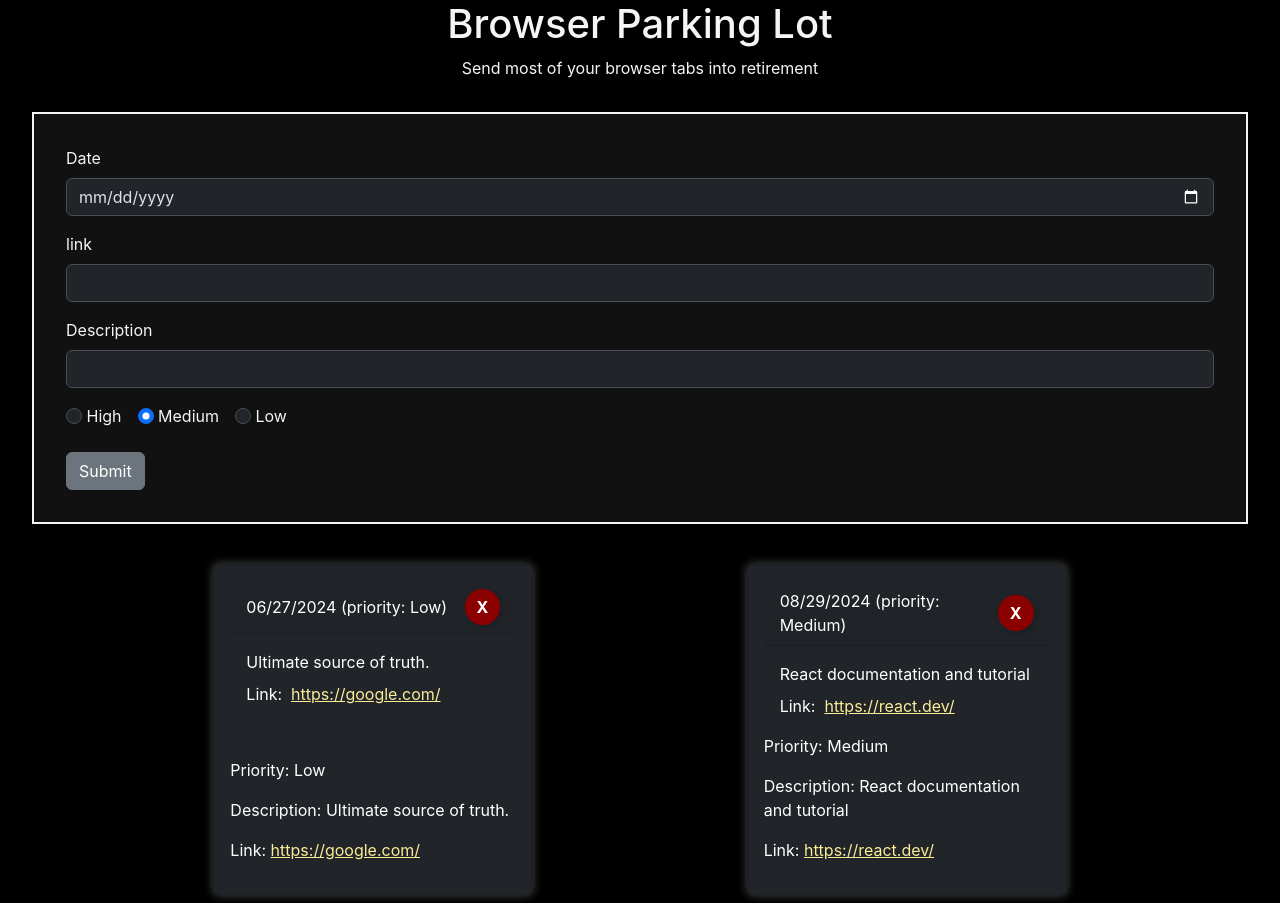
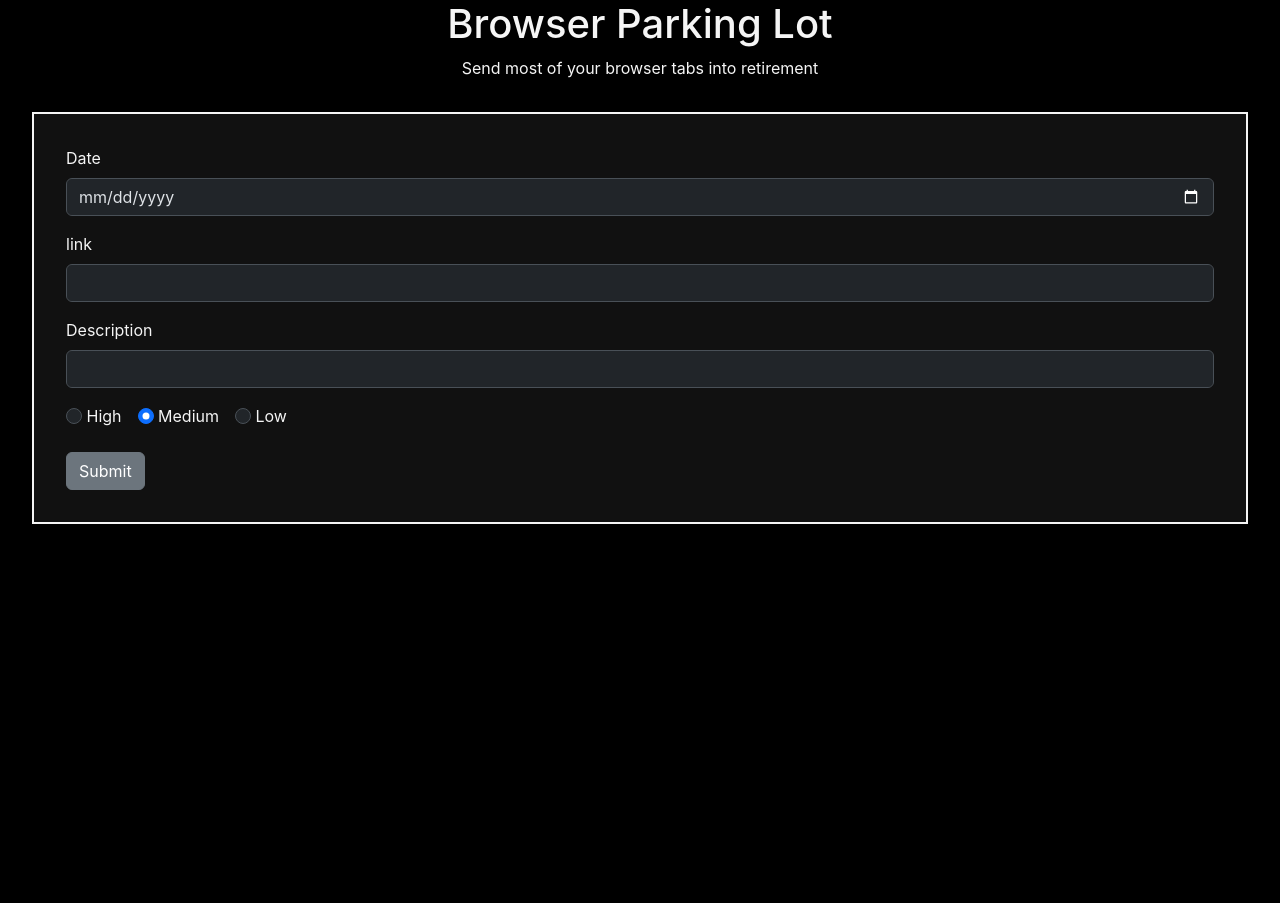
Before and after one commit to Mckreames/Browser-Parking-Lot, a React (Create React App) app: page / in a window 1280 px wide. After the commit the page ends 800 px from the top, so only its background shows below. Built offline with nearby package versions, Linux system fonts and the light colour scheme.

Commit message:
local storage changes

```diff
--- a/src/App.js
+++ b/src/App.js
@@ -1,28 +1,25 @@
 import "./App.css";
-import { useState } from "react";
+import { useState, useEffect } from "react";
 import { nanoid } from "nanoid";
 import ParkingLotForm from "./Components/ParkingLotForm/ParkingLotForm";
 import ParkingLotList from "./Components/ParkingLotList/ParkingLotList";
 
-import "./App.css";
+function getInitialState() {
+  let savedState = localStorage.getItem("items");
+  if (typeof savedState === "string") {
+    return JSON.parse(savedState);
+  }
+  return [];
+}
 
 function App() {
-  const [parkingLotItems, setParkingLotItems] = useState([
-    {
-      id: nanoid(),
-      date: "06/27/2024",
-      priority: "Low",
-      link: "https://google.com/",
-      description: "Ultimate source of truth.",
-    },
-    {
-      id: nanoid(),
-      date: "08/29/2024",
-      priority: "Medium",
-      link: "https://react.dev/",
-      description: "React documentation and tutorial",
-    },
-  ]);
+  const [parkingLotItems, setParkingLotItems] = useState(getInitialState());
+
+  function saveParkingLotItems() {
+    localStorage.setItem("items", JSON.stringify(parkingLotItems));
+  }
+
+  useEffect(saveParkingLotItems, [parkingLotItems]);
 
   function addItem(date, link, description, priority) {
     setParkingLotItems((oldItems) => [
@@ -38,7 +35,9 @@ function App() {
   }
 
   function deleteItem(id) {
-    setParkingLotItems((oldItems) => oldItems.filter((item) => item.id !== id));
+    setParkingLotItems(
+      (oldItems) => (oldItems = oldItems.filter((item) => item.id !== id))
+    );
   }
 
   return (
```
